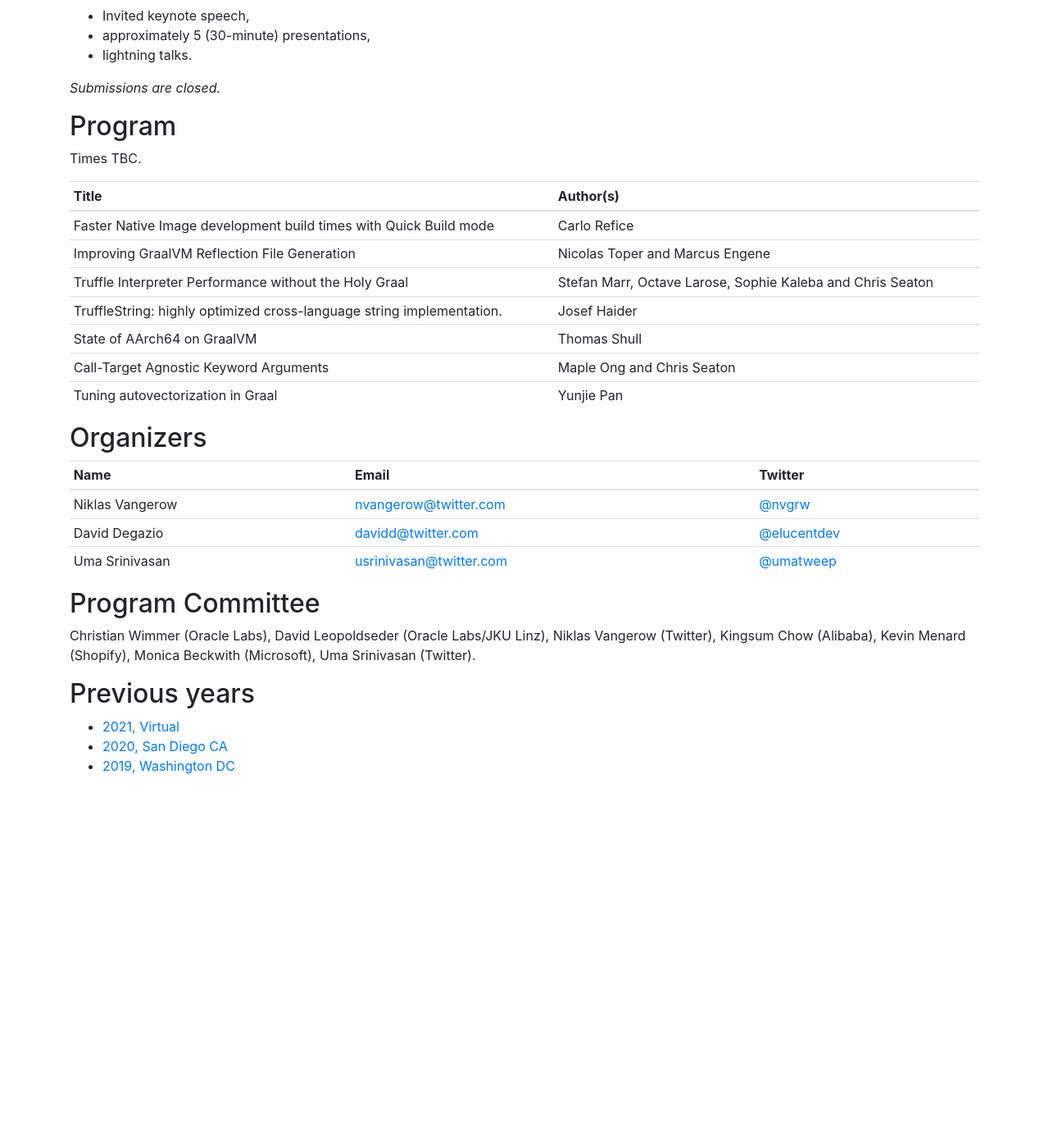
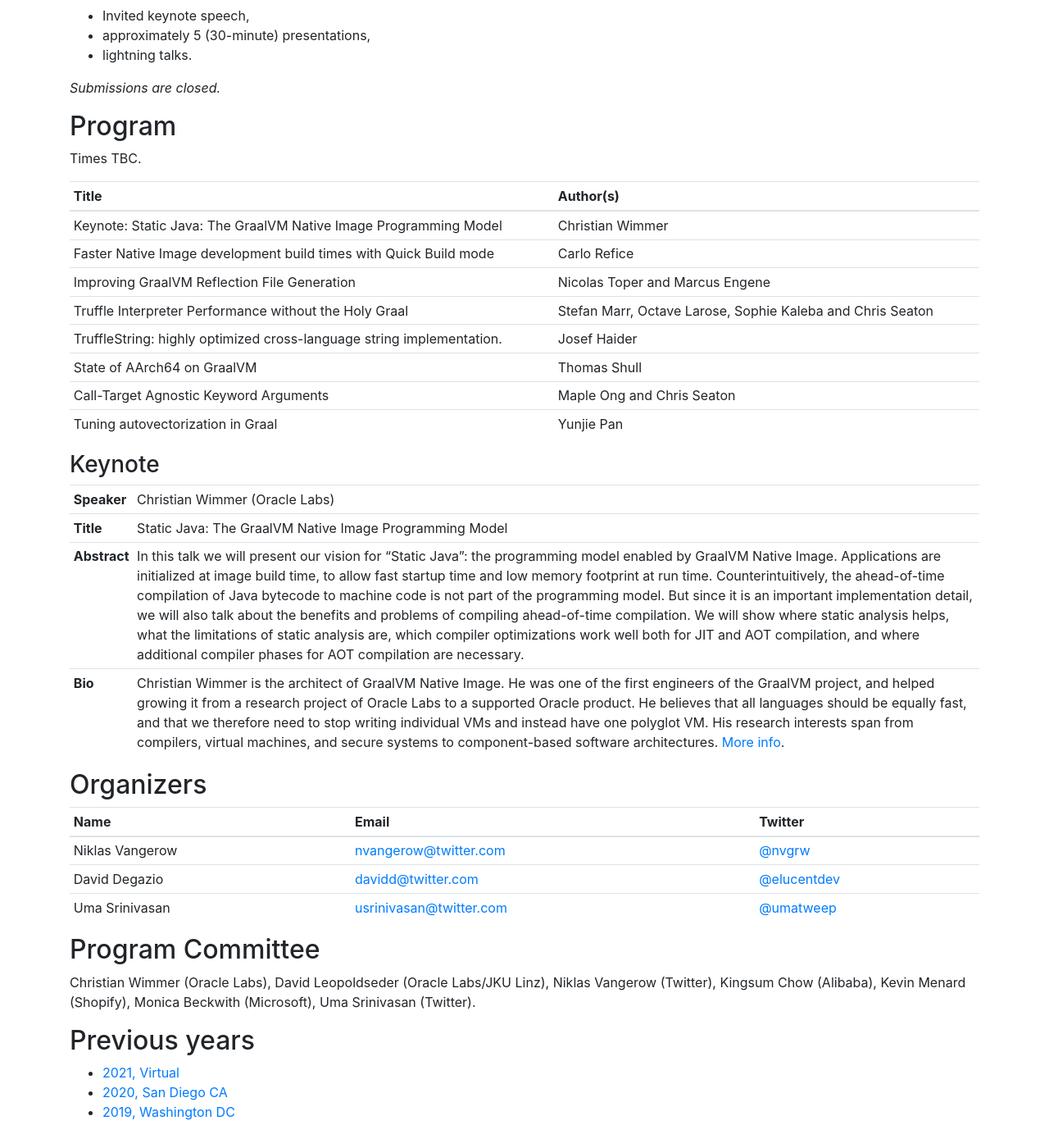
Before and after one commit to graalworkshop/graalworkshop.github.io, a Jekyll site: the page built from 2022/index.md, in a window 1280 px wide and 1400 px high, scrolled down 887 px. Shown: the whole window at 82% size. Built offline with Jekyll 4.4.1, drawn with Linux system fonts in a browser that asks for light colours; before the commit the page ends 1865 px from its top, so only the background shows below that.

Commit message:
Add info about the keynote

```diff
--- a/2022/index.md
+++ b/2022/index.md
@@ -45,6 +45,7 @@ Times TBC.
 
 | Title                                                                 | Author(s)                                                  |
 | :-------------------------------------------------------------------- | :--------------------------------------------------------- |
+| Keynote: Static Java: The GraalVM Native Image Programming Model      | Christian Wimmer                                           |
 | Faster Native Image development build times with Quick Build mode     | Carlo Refice                                               |
 | Improving GraalVM Reflection File Generation                          | Nicolas Toper and Marcus Engene                            |
 | Truffle Interpreter Performance without the Holy Graal                | Stefan Marr, Octave Larose, Sophie Kaleba and Chris Seaton |
@@ -52,6 +53,15 @@ Times TBC.
 | State of AArch64 on GraalVM                                           | Thomas Shull                                               |
 | Call-Target Agnostic Keyword Arguments                                | Maple Ong and Chris Seaton                                 |
 | Tuning autovectorization in Graal                                     | Yunjie Pan                                                 |
+{:.table .table-sm}
+
+### Keynote
+
+| ------------ | --- |
+| **Speaker**  | Christian Wimmer (Oracle Labs) |
+| **Title**    | Static Java: The GraalVM Native Image Programming Model |
+| **Abstract** | In this talk we will present our vision for "Static Java": the programming model enabled by GraalVM Native Image. Applications are initialized at image build time, to allow fast startup time and low memory footprint at run time. Counterintuitively, the ahead-of-time compilation of Java bytecode to machine code is not part of the programming model. But since it is an important implementation detail, we will also talk about the benefits and problems of compiling ahead-of-time compilation. We will show where static analysis helps, what the limitations of static analysis are, which compiler optimizations work well both for JIT and AOT compilation, and where additional compiler phases for AOT compilation are necessary. |
+| **Bio**      | Christian Wimmer is the architect of GraalVM Native Image. He was one of the first engineers of the GraalVM project, and helped growing it from a research project of Oracle Labs to a supported Oracle product. He believes that all languages should be equally fast, and that we therefore need to stop writing individual VMs and instead have one polyglot VM. His research interests span from compilers, virtual machines, and secure systems to component-based software architectures. [More info](https://conf.researchr.org/profile/cgo-2022/christianwimmer). |
 {:.table .table-sm}
 
 ## Organizers
```
